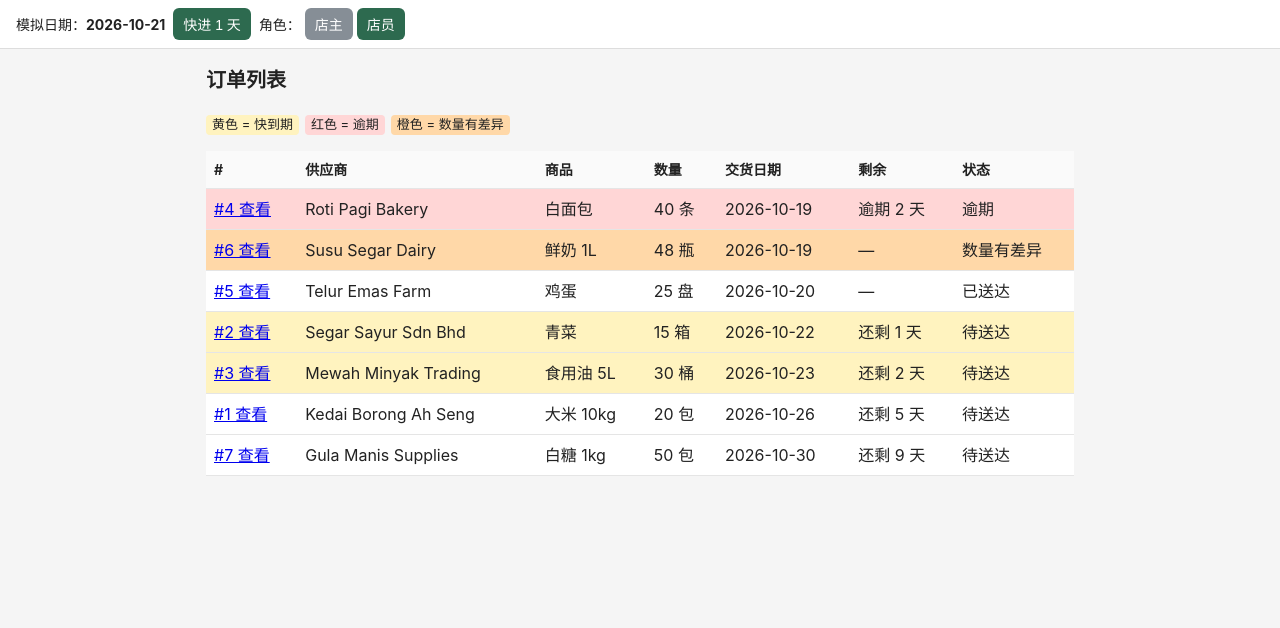
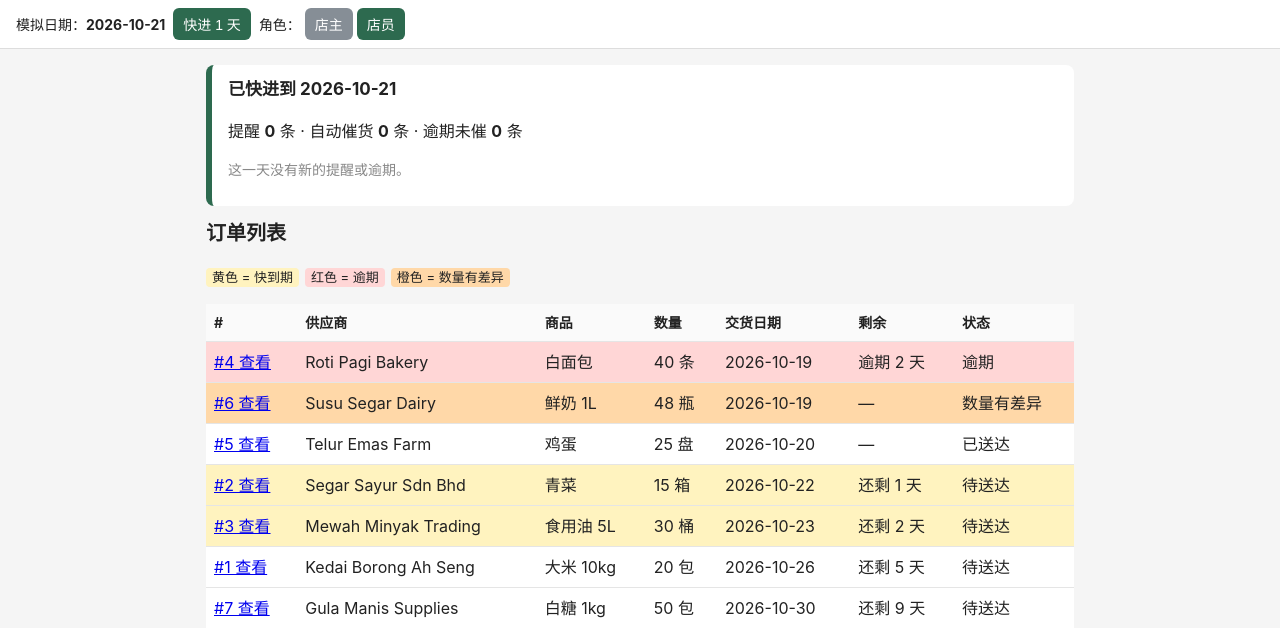
Before and after one commit to zhukunliang/Sudahsampai, a Flask app: page / in a window 1280 px wide. Shown: the part 44-672 px from the top of the page. Run offline with Flask 3, Linux system fonts and the light colour scheme; the visitor is signed in with stand-in values (Sample User, id 1); data comes from the database, SQL or seed files in the repository.

Commit message:
Improve fast-forward: reminder and bilingual auto-chase logs, no duplicate chase per day, summary on homepage

```diff
--- a/src/app.py
+++ b/src/app.py
@@ -79,9 +79,12 @@ def get_order(conn, order_id):
 
 @app.route("/")
 def index():
+    # 刚快进过的话，取出这次快进触发的事件做摘要；pop 表示只显示一次，刷新后就不再显示
+    ff_log_id = session.pop("ff_log_id", None)
     with db.connect() as conn:
         rows = conn.execute("SELECT * FROM orders ORDER BY delivery_date, id").fetchall()
-    return render_template("index.html", orders=[decorate(r) for r in rows])
+        events = db.get_events_after(conn, ff_log_id) if ff_log_id else None
+    return render_template("index.html", orders=[decorate(r) for r in rows], events=events)
 
 
 # ---------- 角色和权限 ----------
@@ -319,36 +322,64 @@ def resolve(order_id):
     return redirect(url_for("order_detail", order_id=order_id))
 
 
+def chase_message(o):
+    """生成礼貌的英文 + 马来文催货消息模板（第二版会通过 WhatsApp 发给供应商）。"""
+    supplier = o["supplier"] or "Supplier"
+    amount = f"{o['quantity']} {o['unit']}".strip()
+    english = (
+        f"Hello {supplier}, this is a friendly reminder about our order #{o['id']}: "
+        f"{amount} of {o['product']}, originally scheduled for delivery on {o['delivery_date']}. "
+        f"We have not received it yet. Could you please let us know the new delivery date? Thank you!"
+    )
+    malay = (
+        f"Salam sejahtera {supplier}, ini peringatan mesra mengenai pesanan kami #{o['id']}: "
+        f"{o['product']} sebanyak {amount}, yang dijadualkan untuk dihantar pada {o['delivery_date']}. "
+        f"Kami masih belum menerimanya. Boleh maklumkan tarikh penghantaran yang baharu? Terima kasih!"
+    )
+    return f"{english}\n\n{malay}"
+
+
 @app.route("/time/forward", methods=["POST"])
 def time_forward():
-    """模拟时间快进 1 天，然后检查待送达订单：进入提醒窗口的写提醒，过了交货日期的改成逾期。"""
+    """模拟日期加 1 天，然后检查还没到货的订单：
+    - 待送达、进入提醒范围 → 写 reminder 日志
+    - 过了交货日期 → 改成逾期；开了自动催货就写 auto_chase 日志（附催货消息），没开就写一条说明
+    - 已经逾期的订单，开了自动催货的话每天再催一次，但同一天不重复催"""
     role = current_role()
     db.set_offset(db.get_offset() + 1)
     t = db.today()
-    reminders = overdue = 0
     with db.connect() as conn:
-        db.add_log(conn, role, "time_forward", f"模拟日期推进到 {t.isoformat()}")
-        rows = conn.execute("SELECT * FROM orders WHERE status = ?", (db.PENDING,)).fetchall()
+        ff_log_id = db.add_log(conn, role, "time_forward", f"模拟日期推进到 {t.isoformat()}")
+        rows = conn.execute("SELECT * FROM orders WHERE status IN (?, ?)",
+                            (db.PENDING, db.OVERDUE)).fetchall()
         for o in rows:
             days_left = (date.fromisoformat(o["delivery_date"]) - t).days
-            if days_left < 0:
+
+            if days_left >= 0:
+                # 还没到交货日期：进入提醒范围才提醒
+                if days_left <= o["remind_days_before"]:
+                    db.add_log(conn, "系统", "reminder",
+                               f"提醒店主：#{o['id']} {o['product']}预计 {o['delivery_date'][5:]} 送达", o["id"])
+                continue
+
+            # 已经过了交货日期
+            newly_overdue = o["status"] == db.PENDING
+            if newly_overdue:
                 conn.execute("UPDATE orders SET status = ? WHERE id = ?", (db.OVERDUE, o["id"]))
+            if o["auto_chase"]:
+                # 同一张订单同一天不重复催：先查今天有没有催过
+                if not db.has_log(conn, o["id"], "auto_chase", t.isoformat()):
+                    db.add_log(conn, "系统", "auto_chase",
+                               f"#{o['id']} 已逾期 {-days_left} 天，已生成催货消息"
+                               f"（发往 WhatsApp {o['whatsapp'] or '未填'}，第二版实际发送）：\n\n{chase_message(o)}",
+                               o["id"])
+            elif newly_overdue:
                 db.add_log(conn, "系统", "overdue",
-                           f"#{o['id']} {o['supplier']} {o['product']} 应于 {o['delivery_date']} 送达，"
-                           f"已逾期 {-days_left} 天", o["id"])
-                if o["auto_chase"]:
-                    # 只记录"该催货了"，真正发 WhatsApp 是第二版的功能
-                    db.add_log(conn, "系统", "chase",
-                               f"#{o['id']} 已逾期且开启了自动催货：需要通过 WhatsApp {o['whatsapp']} "
-                               f"催 {o['supplier']}（发送功能第二版实现）", o["id"])
-                overdue += 1
-            elif days_left <= o["remind_days_before"]:
-                when = "今天到期" if days_left == 0 else f"{days_left} 天后到期"
-                db.add_log(conn, "系统", "reminder",
-                           f"#{o['id']} {o['supplier']} {o['product']} {when}", o["id"])
-                reminders += 1
-    flash(f"已快进到 {t.isoformat()}：{reminders} 条到期提醒，{overdue} 张新逾期", "ok")
-    return redirect(back_url())
+                           f"#{o['id']} {o['product']} 已逾期，按店主设置未自动催货", o["id"])
+
+    # 记住这次快进的日志编号，首页据此显示"这次快进触发了哪些事件"
+    session["ff_log_id"] = ff_log_id
+    return redirect(url_for("index"))
 
 
 @app.route("/reset", methods=["POST"])
--- a/src/db.py
+++ b/src/db.py
@@ -40,7 +40,7 @@ ACTION_TAGS = {
     "order_created": ("新增", "blue"),
     "reminder": ("提醒", "yellow"),
     "overdue": ("提醒", "yellow"),
-    "chase": ("催货", "red"),
+    "auto_chase": ("催货", "red"),
     "received": ("收货", "green"),
     "discrepancy": ("差异", "orange"),
     "discrepancy_accepted": ("差异", "orange"),
@@ -110,13 +110,33 @@ def today():
 # ---------- 日志 ----------
 
 def add_log(conn, role, action, detail, order_id=None):
-    """写一条日志：同时记下真实时间和当时的模拟日期。"""
-    conn.execute(
+    """写一条日志：同时记下真实时间和当时的模拟日期。返回这条日志的 id。"""
+    cur = conn.execute(
         """INSERT INTO logs (timestamp, sim_date, role, action, detail, order_id)
            VALUES (?, ?, ?, ?, ?, ?)""",
         (datetime.now().strftime("%Y-%m-%d %H:%M:%S"), today().isoformat(),
          role, action, detail, order_id),
     )
+    return cur.lastrowid
+
+
+def has_log(conn, order_id, action, sim_date):
+    """这张订单在这个模拟日期是不是已经有过这种日志（用来防止同一天重复催货）。"""
+    row = conn.execute(
+        "SELECT 1 FROM logs WHERE order_id = ? AND action = ? AND sim_date = ? LIMIT 1",
+        (order_id, action, sim_date),
+    ).fetchone()
+    return row is not None
+
+
+def with_tags(rows):
+    """给每条日志贴上标签文字和颜色。"""
+    logs = []
+    for r in rows:
+        log = dict(r)
+        log["tag"], log["color"] = ACTION_TAGS.get(log["action"], OTHER_TAG)
+        logs.append(log)
+    return logs
 
 
 def get_logs(conn, order_id=None):
@@ -127,12 +147,20 @@ def get_logs(conn, order_id=None):
     else:
         rows = conn.execute("SELECT * FROM logs WHERE order_id = ? ORDER BY id DESC",
                             (order_id,)).fetchall()
-    logs = []
-    for r in rows:
-        log = dict(r)
-        log["tag"], log["color"] = ACTION_TAGS.get(log["action"], OTHER_TAG)
-        logs.append(log)
-    return logs
+    return with_tags(rows)
+
+
+# 快进时会触发的事件
+EVENT_ACTIONS = ("reminder", "overdue", "auto_chase")
+
+
+def get_events_after(conn, log_id):
+    """取某条日志之后产生的提醒、逾期、催货事件，按发生顺序排列（给快进摘要用）。"""
+    rows = conn.execute(
+        "SELECT * FROM logs WHERE id > ? AND action IN (?, ?, ?) ORDER BY id",
+        (log_id, *EVENT_ACTIONS),
+    ).fetchall()
+    return with_tags(rows)
 
 
 # ---------- 合成数据 ----------
--- a/src/static/style.css
+++ b/src/static/style.css
@@ -67,6 +67,15 @@ tr.diff td { background: #ffd8a8; }
 .log-gray-blue { background: #dee2e6; color: #364fc7; }
 .log-gray { background: #f1f3f5; color: #666; }
 table.logs { font-size: 14px; }
+/* 日志内容和催货消息里的换行要显示出来 */
+table.logs td[data-label="内容"], .message { white-space: pre-line; }
+
+/* 快进摘要 */
+.ff-summary { border-left: 6px solid #2d6a4f; }
+.ff-summary h2 { margin-top: 0; }
+.events { padding-left: 0; list-style: none; margin: 0; }
+.events li { padding: 6px 0; border-top: 1px solid #eee; }
+.message { background: #f8f9fa; border-radius: 6px; padding: 8px; margin-top: 6px; font-size: 14px; }
 
 /* 日志筛选：一行排开 */
 .filter { display: flex; flex-wrap: wrap; gap: 8px; align-items: center; margin-bottom: 8px; }
--- a/src/templates/index.html
+++ b/src/templates/index.html
@@ -1,5 +1,39 @@
 {% extends "base.html" %}
 {% block content %}
+
+{# 刚点过"快进 1 天"时，在顶部显示这次触发了哪些事件 #}
+{% if events is not none %}
+<div class="card ff-summary">
+  <h2>已快进到 {{ sim_today }}</h2>
+  {% set reminders = events|selectattr("action", "equalto", "reminder")|list %}
+  {% set chases = events|selectattr("action", "equalto", "auto_chase")|list %}
+  {% set unchased = events|selectattr("action", "equalto", "overdue")|list %}
+  <p>
+    提醒 <b>{{ reminders|length }}</b> 条 ·
+    自动催货 <b>{{ chases|length }}</b> 条 ·
+    逾期未催 <b>{{ unchased|length }}</b> 条
+  </p>
+  {% if events %}
+  <ul class="events">
+    {% for e in events %}
+    <li>
+      <span class="log-tag log-{{ e.color }}">{{ e.tag }}</span>
+      <a href="{{ url_for('order_detail', order_id=e.order_id) }}">#{{ e.order_id }}</a>
+      {% if e.action == "auto_chase" %}
+        已逾期，已生成催货消息
+        <details><summary>查看消息</summary><div class="message">{{ e.detail }}</div></details>
+      {% else %}
+        {{ e.detail }}
+      {% endif %}
+    </li>
+    {% endfor %}
+  </ul>
+  {% else %}
+  <p class="muted">这一天没有新的提醒或逾期。</p>
+  {% endif %}
+</div>
+{% endif %}
+
 <h1>订单列表</h1>
 <p class="legend"><span class="soon">黄色 = 快到期</span><span class="late">红色 = 逾期</span><span class="diff">橙色 = 数量有差异</span></p>
 <table>
```
